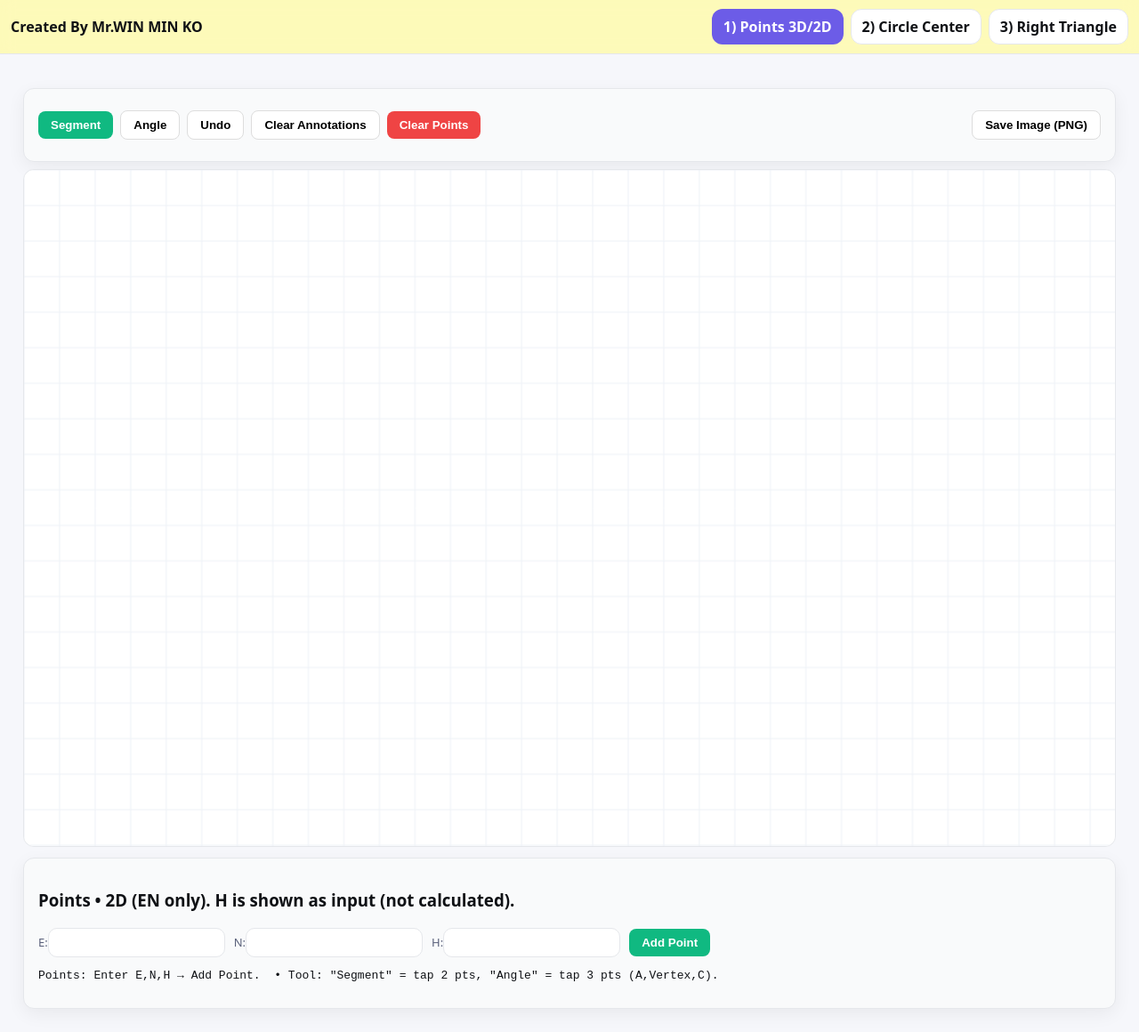
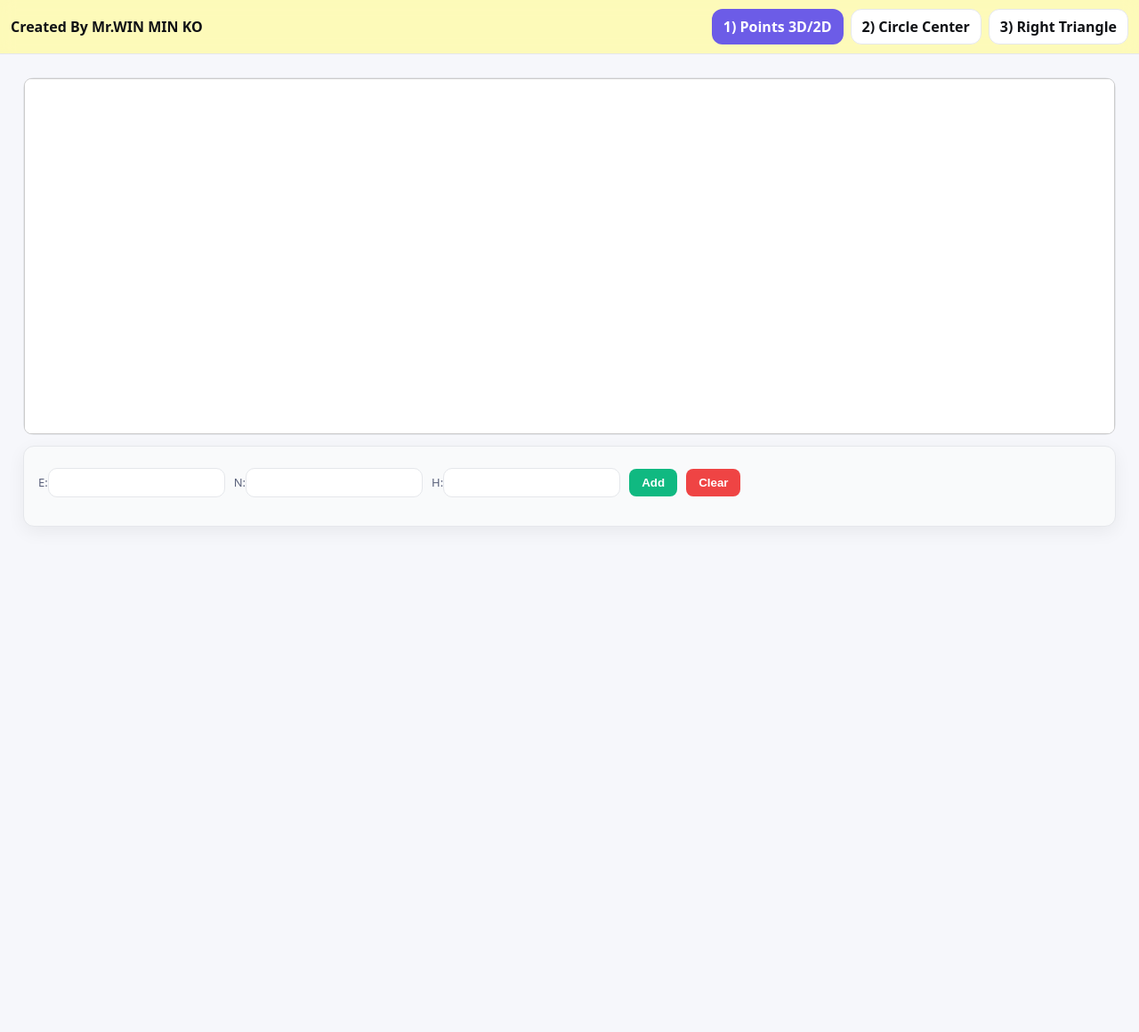
Before and after one commit to winminko/Win-Calculate, a React (Vite) app: page /points in a window 1280 px wide. Shown: the whole page at 89% size. After the commit the page ends 800 px from the top, so only its background shows below. Built offline with nearby package versions, Linux system fonts and the light colour scheme.

Commit message:
Update Points3D2D.jsx

```diff
--- a/src/pages/Points3D2D.jsx
+++ b/src/pages/Points3D2D.jsx
@@ -2,250 +2,131 @@ import React, { useEffect, useRef, useState } from "react";
 
 export default function Points2D() {
   const cvsRef = useRef(null);
-
-  // points (world coords)
   const [pts, setPts] = useState([]); // {E,N,H,name}
   const [form, setForm] = useState({ E: "", N: "", H: "" });
+  const [sel, setSel] = useState([]);
 
-  // measuring tool & selections
-  const [tool, setTool] = useState("seg"); // 'seg' | 'ang'
-  const [sel, setSel] = useState([]);      // selected indices (0..2)
+  useEffect(() => { drawAll(); }, [pts, sel]);
 
-  // persistent annotations
-  const [segs, setSegs] = useState([]);    // [{i,j}]
-  const [angs, setAngs] = useState([]);    // [{a,v,c}]
-  const [hist, setHist] = useState([]);    // [{t:'seg'|'ang'}]
-
-  const [info, setInfo] = useState('Points: Enter E,N,H → Add Point.  • Tool: "Segment" = tap 2 pts, "Angle" = tap 3 pts (A,Vertex,C).');
-
-  // ---------- canvas sizing ----------
-  useEffect(() => {
-    const c = cvsRef.current, parent = c.parentElement;
-    const setSize = () => {
-      const box = parent.getBoundingClientRect();
-      let w = Math.floor(box.width); if (!w || w < 10) w = 640;
-      c.width = w; c.height = Math.floor(w * 0.62);
-      drawAll();
-    };
-    setSize();
-    const ro = new ResizeObserver(setSize); ro.observe(parent);
-    const t = setTimeout(setSize, 0);
-    return () => { ro.disconnect(); clearTimeout(t); };
-    // eslint-disable-next-line
-  }, []);
-
-  // redraw whenever data changes
-  useEffect(() => { drawAll(); /* eslint-disable-next-line */ }, [pts, segs, angs, sel, tool]);
-
-  // ---------- helpers ----------
   const addPoint = () => {
     const E = parseFloat(form.E), N = parseFloat(form.N);
     const H = form.H === "" ? "" : parseFloat(form.H);
-    if (!Number.isFinite(E) || !Number.isFinite(N)) return alert("Enter valid E and N.");
-    const name = `P${pts.length + 1}`;
-    setPts(p => [...p, { E, N, H, name }]);
-    setForm({ E: "", N: "", H: "" });
-    setInfo(`Added ${name}. Tool=${tool === "seg" ? "Segment(2 pts)" : "Angle(3 pts A,Vertex,C)"}`);
+    if (!Number.isFinite(E) || !Number.isFinite(N)) return;
+    const name = `P${pts.length+1}`;
+    setPts([...pts, {E,N,H,name}]);
+    setForm({E:"",N:"",H:""});
   };
 
-  const clearPoints = () => {
-    setPts([]); setSegs([]); setAngs([]); setHist([]); setSel([]);
-    setInfo("Cleared points & annotations.");
-  };
-  const undo = () => {
-    if (!hist.length) return;
-    const last = hist[hist.length - 1];
-    if (last.t === "seg") setSegs(s => s.slice(0, -1));
-    else setAngs(a => a.slice(0, -1));
-    setHist(h => h.slice(0, -1));
-    setInfo("Undo last annotation.");
-  };
-  const clearAnn = () => { setSegs([]); setAngs([]); setHist([]); setInfo("Cleared annotations."); };
+  const clearAll = () => { setPts([]); setSel([]); };
 
-  const savePNG = () => {
-    const url = cvsRef.current.toDataURL("image/png");
-    const a = document.createElement("a"); a.href = url; a.download = "canvas-2d.png"; a.click();
+  const fit = () => {
+    const c = cvsRef.current, pad = 40;
+    let minE=0,maxE=1,minN=0,maxN=1;
+    if(pts.length){
+      minE=Math.min(...pts.map(p=>p.E)); maxE=Math.max(...pts.map(p=>p.E));
+      minN=Math.min(...pts.map(p=>p.N)); maxN=Math.max(...pts.map(p=>p.N));
+    }
+    if(maxE===minE){maxE++;minE--;} if(maxN===minN){maxN++;minN--;}
+    const scale=Math.min((c.width-2*pad)/(maxE-minE),(c.height-2*pad)/(maxN-minN));
+    const x=E=>pad+(E-minE)*scale;
+    const y=N=>c.height-(pad+(N-minN)*scale);
+    return {x,y};
   };
 
-  // mapping world -> screen
-  const fit = () => {
-    const c = cvsRef.current, pad = 36;
-    let minE = 0, maxE = 1, minN = 0, maxN = 1;
-    if (pts.length) {
-      minE = Math.min(...pts.map(p => p.E)); maxE = Math.max(...pts.map(p => p.E));
-      minN = Math.min(...pts.map(p => p.N)); maxN = Math.max(...pts.map(p => p.N));
-    }
-    if (maxE === minE) { maxE += 1; minE -= 1; }
-    if (maxN === minN) { maxN += 1; minN -= 1; }
-    const scale = Math.min((c.width - 2 * pad) / (maxE - minE), (c.height - 2 * pad) / (maxN - minN));
-    const x = (E) => pad + (E - minE) * scale;
-    const y = (N) => c.height - (pad + (N - minN) * scale);
-    return { x, y, scale };
+  const angleDegAt=(A,V,C)=>{
+    const v1x=A.E-V.E,v1y=A.N-V.N,v2x=C.E-V.E,v2y=C.N-V.N;
+    const dot=v1x*v2x+v1y*v2y;
+    const n1=Math.hypot(v1x,v1y), n2=Math.hypot(v2x,v2y);
+    if(!n1||!n2) return 0;
+    const cos=Math.min(1,Math.max(-1,dot/(n1*n2)));
+    return (Math.acos(cos)*180/Math.PI);
   };
 
-  // angle helpers
-  const angleDegAt = (A, V, C) => {
-    const v1x = A.E - V.E, v1y = A.N - V.N;
-    const v2x = C.E - V.E, v2y = C.N - V.N;
-    const dot = v1x * v2x + v1y * v2y;
-    const n1 = Math.hypot(v1x, v1y), n2 = Math.hypot(v2x, v2y);
-    if (!n1 || !n2) return 0;
-    const cos = Math.min(1, Math.max(-1, dot / (n1 * n2)));
-    return (Math.acos(cos) * 180) / Math.PI;
+  const drawLabel=(ctx,text,x,y)=>{
+    ctx.font="12px sans-serif";
+    const w=ctx.measureText(text).width+8,h=16;
+    ctx.fillStyle="#fff"; ctx.strokeStyle="#ccc";
+    ctx.fillRect(x-w/2,y-h,w,h);
+    ctx.strokeRect(x-w/2,y-h,w,h);
+    ctx.fillStyle="#111"; ctx.fillText(text,x-w/2+4,y-4);
   };
 
-  // ---------- drawing ----------
-  const drawLabel = (ctx, text, sx, sy) => {
-    ctx.font = "12px system-ui, Segoe UI, Roboto, sans-serif";
-    const pad = 4, w = ctx.measureText(text).width + pad * 2, h = 16;
-    ctx.fillStyle = "#ffffff"; ctx.strokeStyle = "#cbd5e1";
-    ctx.beginPath(); ctx.rect(sx - w / 2, sy - h + 2, w, h);
-    ctx.fill(); ctx.stroke();
-    ctx.fillStyle = "#111"; ctx.fillText(text, sx - w / 2 + pad, sy - h + 14);
-  };
+  const drawAll=()=>{
+    const c=cvsRef.current; if(!c) return;
+    const ctx=c.getContext("2d");
+    c.width=c.clientWidth; c.height=c.clientHeight;
+    ctx.clearRect(0,0,c.width,c.height);
+    ctx.fillStyle="#fff"; ctx.fillRect(0,0,c.width,c.height);
 
-  const drawAll = () => {
-    const c = cvsRef.current; if (!c) return;
-    const ctx = c.getContext("2d");
-    const { x, y } = fit();
+    const {x,y}=fit();
 
-    // background + grid
-    ctx.clearRect(0, 0, c.width, c.height);
-    ctx.fillStyle = "#fff"; ctx.fillRect(0, 0, c.width, c.height);
-    ctx.strokeStyle = "#eef2f7";
-    for (let i = 0; i < c.width; i += 40) { ctx.beginPath(); ctx.moveTo(i, 0); ctx.lineTo(i, c.height); ctx.stroke(); }
-    for (let j = 0; j < c.height; j += 40) { ctx.beginPath(); ctx.moveTo(0, j); ctx.lineTo(c.width, j); ctx.stroke(); }
-
-    // draw persistent segments
-    ctx.lineWidth = 2;
-    segs.forEach(({ i, j }) => {
-      const A = pts[i], B = pts[j]; if (!A || !B) return;
-      const x1 = x(A.E), y1 = y(A.N), x2 = x(B.E), y2 = y(B.N);
-      ctx.strokeStyle = "#222";
-      ctx.beginPath(); ctx.moveTo(x1, y1); ctx.lineTo(x2, y2); ctx.stroke();
-
-      const dE = (B.E - A.E), dN = (B.N - A.N), dEN = Math.hypot(dE, dN);
-      // label offset (normal)
-      const vx = x2 - x1, vy = y2 - y1, L = Math.hypot(vx, vy) || 1;
-      const nx = -vy / L, ny = vx / L;
-      drawLabel(ctx, `dEN=${dEN.toFixed(3)}  ΔE=${dE.toFixed(3)}, ΔN=${dN.toFixed(3)}`, (x1 + x2) / 2 + nx * 12, (y1 + y2) / 2 + ny * 12);
-    });
-
-    // draw persistent angles
-    angs.forEach(({ a, v, c: cc }) => {
-      const A = pts[a], V = pts[v], C = pts[cc]; if (!A || !V || !C) return;
-      const vx1 = x(A.E), vy1 = y(A.N), vx = x(V.E), vy = y(V.N), vx2 = x(C.E), vy2 = y(C.N);
-
-      // arms
-      ctx.strokeStyle = "#0f172a"; ctx.lineWidth = 2;
-      ctx.beginPath(); ctx.moveTo(vx, vy); ctx.lineTo(vx1, vy1); ctx.stroke();
-      ctx.beginPath(); ctx.moveTo(vx, vy); ctx.lineTo(vx2, vy2); ctx.stroke();
-
-      // arc
-      const a1 = Math.atan2(vy1 - vy, vx1 - vx);
-      const a2 = Math.atan2(vy2 - vy, vx2 - vx);
-      let d = a2 - a1; while (d <= -Math.PI) d += Math.PI * 2; while (d > Math.PI) d -= Math.PI * 2;
-      const cw = d < 0; // draw minor arc
-      const r = 28; // px
-      ctx.strokeStyle = "#6c5ce7"; ctx.lineWidth = 2;
-      ctx.beginPath();
-      ctx.arc(vx, vy, r, a1, a2, cw);
-      ctx.stroke();
-
-      const mid = a1 + (d / 2);
-      drawLabel(ctx, `∠=${angleDegAt(A, V, C).toFixed(3)}°`, vx + Math.cos(mid) * (r + 14), vy + Math.sin(mid) * (r + 14));
-    });
-
-    // selection preview (dashed)
-    if (sel.length) {
-      ctx.setLineDash([6, 6]); ctx.strokeStyle = "#94a3b8"; ctx.lineWidth = 2;
-      if (tool === "seg" && sel.length === 1) {
-        const A = pts[sel[0]];
-        // guide to all other pts? keep simple: draw a small circle
-        ctx.beginPath(); ctx.arc(x(A.E), y(A.N), 6, 0, Math.PI * 2); ctx.stroke();
+    // draw lines / labels
+    if(sel.length===2){
+      const A=pts[sel[0]],B=pts[sel[1]];
+      if(A&&B){
+        ctx.strokeStyle="#222"; ctx.lineWidth=2;
+        ctx.beginPath(); ctx.moveTo(x(A.E),y(A.N)); ctx.lineTo(x(B.E),y(B.N)); ctx.stroke();
+        const d=Math.hypot(B.E-A.E,B.N-A.N);
+        drawLabel(ctx,`d=${d.toFixed(3)}`, (x(A.E)+x(B.E))/2, (y(A.N)+y(B.N))/2);
       }
-      if (tool === "ang") {
-        sel.forEach(idx => { const P = pts[idx]; ctx.beginPath(); ctx.arc(x(P.E), y(P.N), 6, 0, Math.PI * 2); ctx.stroke(); });
+    }
+    if(sel.length===3){
+      const A=pts[sel[0]],V=pts[sel[1]],C=pts[sel[2]];
+      if(A&&V&&C){
+        // arms
+        ctx.strokeStyle="#222"; ctx.lineWidth=2;
+        ctx.beginPath(); ctx.moveTo(x(V.E),y(V.N)); ctx.lineTo(x(A.E),y(A.N)); ctx.stroke();
+        ctx.beginPath(); ctx.moveTo(x(V.E),y(V.N)); ctx.lineTo(x(C.E),y(C.N)); ctx.stroke();
+        // angle arc
+        const ang=angleDegAt(A,V,C);
+        drawLabel(ctx,`∠=${ang.toFixed(2)}°`, x(V.E)+20, y(V.N)-20);
       }
-      ctx.setLineDash([]);
     }
 
     // points
-    ctx.font = "12px system-ui, Segoe UI, Roboto, sans-serif";
-    pts.forEach((p, i) => {
-      const sx = x(p.E), sy = y(p.N);
-      ctx.fillStyle = (sel.includes(i)) ? "#6c5ce7" : "#111";
-      ctx.beginPath(); ctx.arc(sx, sy, sel.includes(i) ? 6 : 5, 0, Math.PI * 2); ctx.fill();
-      ctx.fillStyle = "#475569"; ctx.fillText(p.name, sx + 8, sy - 6);
+    pts.forEach((p,i)=>{
+      ctx.beginPath();
+      ctx.arc(x(p.E),y(p.N),5,0,2*Math.PI);
+      ctx.fillStyle= sel.includes(i)? "#6c5ce7":"#111";
+      ctx.fill();
+      ctx.fillStyle="#444"; ctx.fillText(p.name,x(p.E)+6,y(p.N)-6);
     });
   };
 
-  // ---------- picking ----------
-  const pick = (ev) => {
-    if (!pts.length) return;
-    const rect = cvsRef.current.getBoundingClientRect();
-    const cx = ev.clientX - rect.left, cy = ev.clientY - rect.top;
-    const { x, y } = fit();
-    let hit = -1, dmin = 18;
-    pts.forEach((p, i) => {
-      const d = Math.hypot(x(p.E) - cx, y(p.N) - cy);
-      if (d < dmin) { dmin = d; hit = i; }
+  const pick=(ev)=>{
+    if(!pts.length) return;
+    const rect=cvsRef.current.getBoundingClientRect();
+    const cx=ev.clientX-rect.left, cy=ev.clientY-rect.top;
+    const {x,y}=fit();
+    let hit=-1, dmin=12;
+    pts.forEach((p,i)=>{
+      const d=Math.hypot(x(p.E)-cx,y(p.N)-cy);
+      if(d<dmin){dmin=d;hit=i;}
     });
-    if (hit === -1) return;
-
-    if (tool === "seg") {
-      if (sel.length === 0) setSel([hit]);
-      else if (sel.length === 1 && hit !== sel[0]) {
-        // finalize segment
-        setSegs(s => [...s, { i: sel[0], j: hit }]);
-        setHist(h => [...h, { t: "seg" }]);
-        const A = pts[sel[0]], B = pts[hit];
-        setInfo(`Segment ${pts[sel[0]].name}-${pts[hit].name}  •  ΔE=${(B.E-A.E).toFixed(3)}  ΔN=${(B.N-A.N).toFixed(3)}  dEN=${Math.hypot(B.E-A.E,B.N-A.N).toFixed(3)}  •  H(A)=${A.H === "" ? "-" : A.H}  H(B)=${B.H === "" ? "-" : B.H}`);
-        setSel([]); // reset
-      } else setSel([hit]);
-    } else {
-      // tool === 'ang'
-      if (sel.length === 0) setSel([hit]);             // A
-      else if (sel.length === 1) setSel([sel[0], hit]); // V?
-      else if (sel.length === 2 && hit !== sel[1]) {
-        // finalize angle with order: A, V, C
-        setAngs(a => [...a, { a: sel[0], v: sel[1], c: hit }]);
-        setHist(h => [...h, { t: "ang" }]);
-        const A = pts[sel[0]], V = pts[sel[1]], C = pts[hit];
-        const ang = angleDegAt(A, V, C).toFixed(3);
-        setInfo(`Angle at ${V.name}: ∠=${ang}°  •  H(A)=${A.H===""?"-":A.H}  H(V)=${V.H===""?"-":V.H}  H(C)=${C.H===""?"-":C.H}`);
-        setSel([]); // reset
-      } else setSel([hit]);
-    }
+    if(hit===-1) return;
+    if(sel.length===0) setSel([hit]);
+    else if(sel.length===1) setSel([...sel,hit]);
+    else if(sel.length===2) setSel([...sel,hit]); // 3 pts angle
+    else setSel([hit]); // reset
   };
 
   return (
     <div className="page">
-      <div className="card" style={{marginBottom:8}}>
-        <div className="row" style={{gap:8,flexWrap:"wrap"}}>
-          <button className={`btn ${tool==="seg"?"ok":""}`} onClick={()=>{setTool("seg");setSel([]);}}>Segment</button>
-          <button className={`btn ${tool==="ang"?"ok":""}`} onClick={()=>{setTool("ang");setSel([]);}}>Angle</button>
-          <button className="btn" onClick={undo}>Undo</button>
-          <button className="btn" onClick={clearAnn}>Clear Annotations</button>
-          <button className="btn danger" onClick={clearPoints}>Clear Points</button>
-          <button className="btn" style={{marginLeft:"auto"}} onClick={savePNG}>Save Image (PNG)</button>
+      <div className="stage2d" onClick={pick}>
+        <canvas ref={cvsRef} style={{width:"100%",height:"400px",border:"1px solid #ccc",borderRadius:"8px"}} />
+      </div>
+      <div className="card">
+        <div className="row">
+          <label>E:<input value={form.E} onChange={e=>setForm({...form,E:e.target.value})}/></label>
+          <label>N:<input value={form.N} onChange={e=>setForm({...form,N:e.target.value})}/></label>
+          <label>H:<input value={form.H} onChange={e=>setForm({...form,H:e.target.value})}/></label>
+          <button className="btn ok" onClick={addPoint}>Add</button>
+          <button className="btn danger" onClick={clearAll}>Clear</button>
         </div>
-      </div>
-
-      <div className="stage2d" onClick={pick}>
-        <canvas ref={cvsRef} />
-      </div>
-
-      <div className="card">
-        <h3>Points • 2D (EN only). H is shown as input (not calculated).</h3>
-        <div className="row">
-          <label>E:<input type="number" value={form.E} onChange={e=>setForm({...form,E:e.target.value})}/></label>
-          <label>N:<input type="number" value={form.N} onChange={e=>setForm({...form,N:e.target.value})}/></label>
-          <label>H:<input type="number" value={form.H} onChange={e=>setForm({...form,H:e.target.value})}/></label>
-          <button className="btn ok" onClick={addPoint}>Add Point</button>
-        </div>
-        <pre className="info" style={{whiteSpace:"pre-wrap"}}>{info}</pre>
+        <ul>
+          {pts.map((p,i)=><li key={i}>{p.name}: E={p.E}, N={p.N}, H={p.H}</li>)}
+        </ul>
       </div>
     </div>
   );
-}
+    }
```
